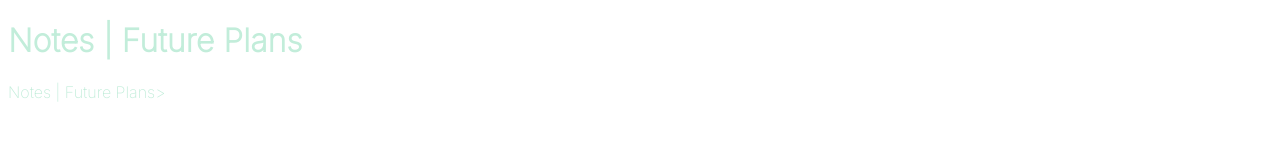
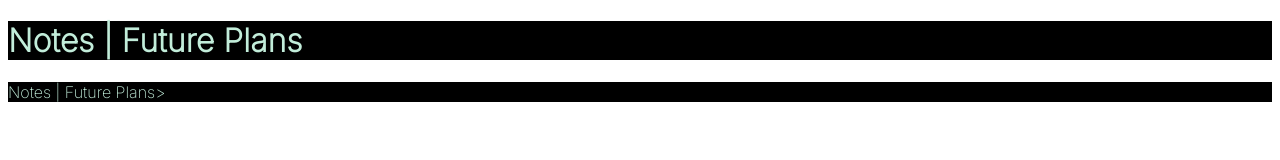
Before and after one commit to lowdribby/lowdribby.github.io, a plain HTML site: page index.html in a window 1280 px wide. Drawn offline with Linux system fonts and the light colour scheme.

Commit message:
Update style.css

```diff
--- a/style.css
+++ b/style.css
@@ -5,15 +5,18 @@ body {
 }
 
 h1 {
+    background-color: black;
     color: red;
 }
 
 p {
+    background-color: black;
     color: #c2edda;
     font-family: 'Inter', sans-serif;
 }
 
 .title {
+    background-color: black;
     color: #c2edda;
     font-family: 'Inter', sans-serif;
 }
```
